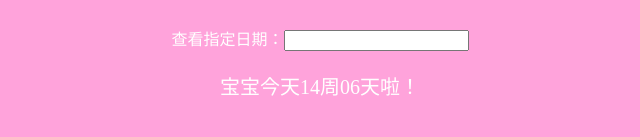
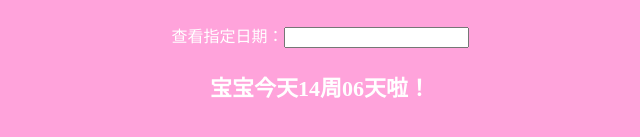
Before and after one commit to charleschaochen/charleschaochen.github.io, a plain HTML site: page how_old_is_my_baby.html in a window 1280 px wide. Shown: the part 335-472 px from the top of the page, without its empty margins (320-960 px from the left). Drawn offline with nearby package versions, Linux system fonts and the light colour scheme.

Commit message:
Update how_old_is_my_baby.html

```diff
--- a/how_old_is_my_baby.html
+++ b/how_old_is_my_baby.html
@@ -32,7 +32,8 @@
         }
 
         #result {
-            font-size: 2rem;
+		font-size: 2.2rem;
+		font-weight: bold;
         }
 
 		.main-content {
```
